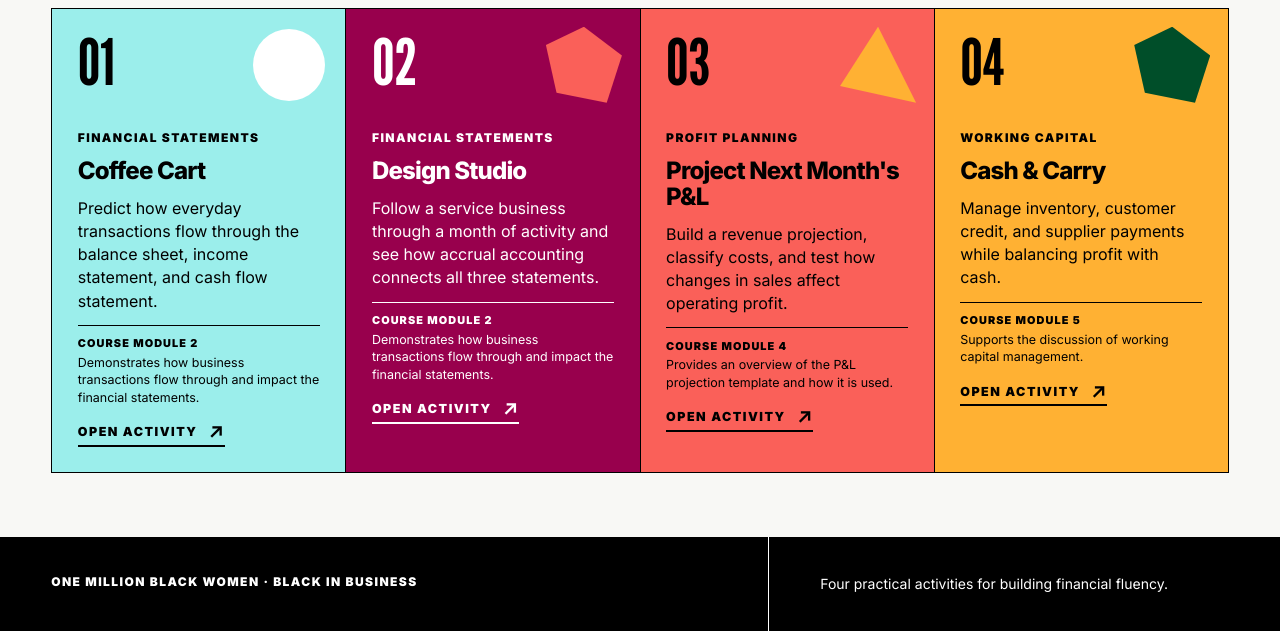
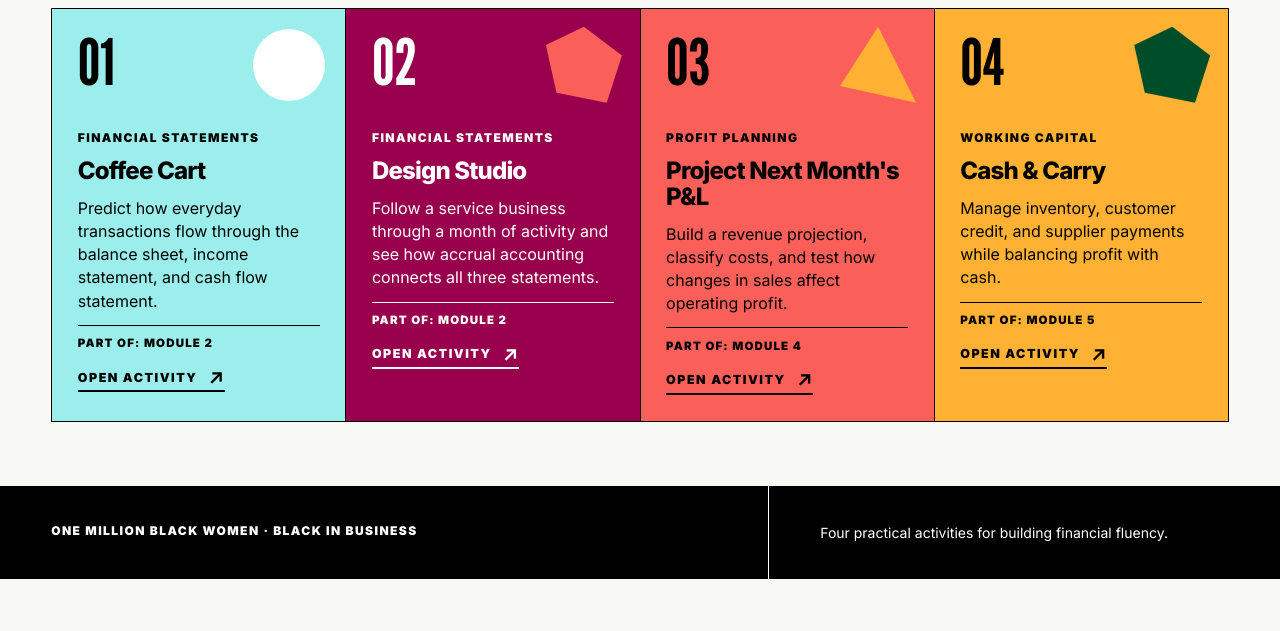
Before and after one commit to sternlsl/bib-interactives, a plain HTML site: page index.html in a window 1280 px wide. Shown: the part 676-1307 px from the top of the page. After the commit the page ends 1255 px from the top, so only its background shows below. Drawn offline with nearby package versions, Linux system fonts and the light colour scheme.

Commit message:
Simplify course module labels

```diff
--- a/index.html
+++ b/index.html
@@ -382,16 +382,10 @@
       margin: 0 0 1rem;
       padding-top: 0.65rem;
       border-top: 1px solid currentColor;
-      font-size: 0.78rem;
-      line-height: 1.4;
-    }
-
-    .activity-context strong {
-      display: block;
-      margin-bottom: 0.15rem;
-      font-size: 0.68rem;
+      font-size: 0.72rem;
       font-weight: 900;
       letter-spacing: 0.1em;
+      line-height: 1.35;
       text-transform: uppercase;
     }
 
@@ -577,7 +571,7 @@
       .activity-context {
         margin-bottom: 0.7rem;
         padding-top: 0.5rem;
-        font-size: 0.76rem;
+        font-size: 0.7rem;
         line-height: 1.35;
       }
 
@@ -649,7 +643,7 @@
             <p class="module-kicker">Financial statements</p>
             <h3>Coffee Cart</h3>
             <p class="module-description">Predict how everyday transactions flow through the balance sheet, income statement, and cash flow statement.</p>
-            <p class="activity-context"><strong>Course Module 2</strong> Demonstrates how business transactions flow through and impact the financial statements.</p>
+            <p class="activity-context">PART OF: MODULE 2</p>
             <span class="module-link">Open activity</span>
           </div>
         </a>
@@ -660,7 +654,7 @@
             <p class="module-kicker">Financial statements</p>
             <h3>Design Studio</h3>
             <p class="module-description">Follow a service business through a month of activity and see how accrual accounting connects all three statements.</p>
-            <p class="activity-context"><strong>Course Module 2</strong> Demonstrates how business transactions flow through and impact the financial statements.</p>
+            <p class="activity-context">PART OF: MODULE 2</p>
             <span class="module-link">Open activity</span>
           </div>
         </a>
@@ -671,7 +665,7 @@
             <p class="module-kicker">Profit planning</p>
             <h3>Project Next Month's P&amp;L</h3>
             <p class="module-description">Build a revenue projection, classify costs, and test how changes in sales affect operating profit.</p>
-            <p class="activity-context"><strong>Course Module 4</strong> Provides an overview of the P&amp;L projection template and how it is used.</p>
+            <p class="activity-context">PART OF: MODULE 4</p>
             <span class="module-link">Open activity</span>
           </div>
         </a>
@@ -682,7 +676,7 @@
             <p class="module-kicker">Working capital</p>
             <h3>Cash &amp; Carry</h3>
             <p class="module-description">Manage inventory, customer credit, and supplier payments while balancing profit with cash.</p>
-            <p class="activity-context"><strong>Course Module 5</strong> Supports the discussion of working capital management.</p>
+            <p class="activity-context">PART OF: MODULE 5</p>
             <span class="module-link">Open activity</span>
           </div>
         </a>
```
